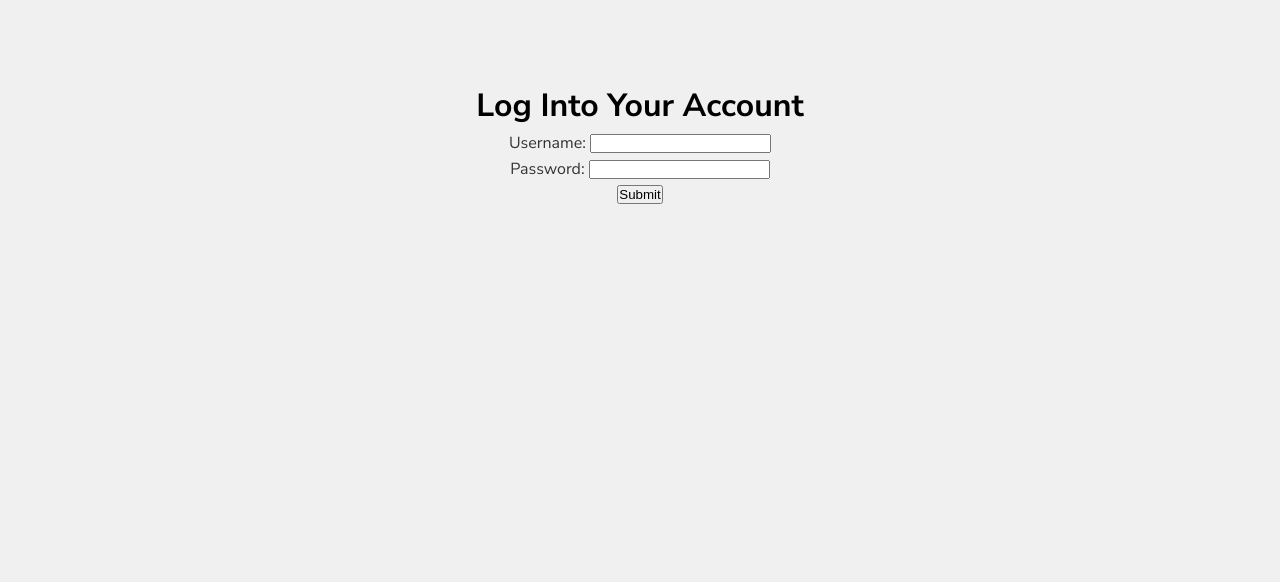
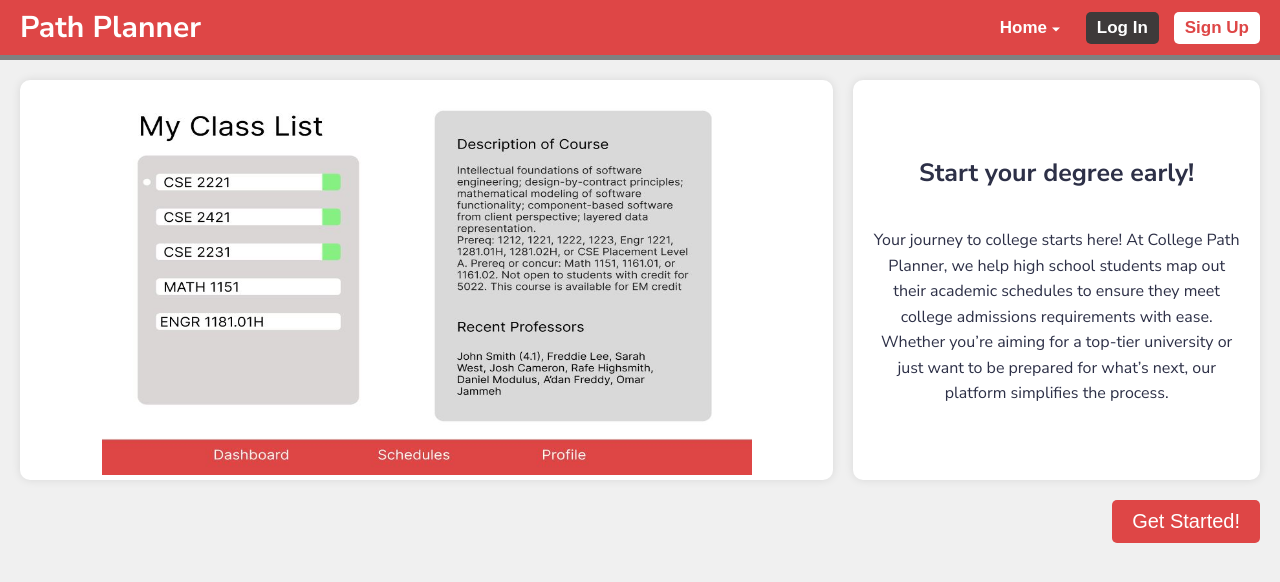
Before and after one commit to shukanth/PathPlanner, a React (Create React App) app in the folder frontend/: page / in a window 1280 px wide. Shown: the top 582 px of the page. Built offline with nearby package versions, Linux system fonts and the light colour scheme.

Commit message:
New front-end changes

```diff
--- a/frontend/src/App.js
+++ b/frontend/src/App.js
@@ -1,5 +1,5 @@
 import './App.css';
-// import App1 from './landingPage';
+import App1 from './landingPage';
 // import Footer from './footer';
 import CreditList from './CreditList';
 import LogInPage from './LogInPage';
@@ -8,12 +8,13 @@
 function App() {
   return (
     <div className="App">
-<Router>
-      <Routes>
-        <Route path="/" element={<LogInPage />} />
-        <Route path="/credit-list" element={<CreditList />} />
-      </Routes>
-    </Router>    </div>
+      <Router>
+        <Routes>
+          <Route path="/" element={<App1 />} />
+          <Route path="/login" element={<LogInPage />} />
+          <Route path="/credit-list" element={<CreditList />} />
+        </Routes>
+      </Router>    </div>
   );
 }
 
--- a/frontend/src/LogInPage.js
+++ b/frontend/src/LogInPage.js
@@ -1,7 +1,7 @@
-import React, {useState} from 'react'
+import React, { useState } from 'react'
 import httpClient from './httpClient';
 import './LogInPageLook.css'
-import { BrowserRouter as Router, Routes, Route, Link, useNavigate } from 'react-router-dom';
+import { useNavigate } from 'react-router-dom';
 
 function LogInPage() {
     const [email, setEmail] = useState("");
--- a/frontend/src/landingPage.js
+++ b/frontend/src/landingPage.js
@@ -1,5 +1,6 @@
 import React from 'react';
 import './index.css';
+import { useNavigate } from 'react-router-dom';
 
 function App1() {
   return (
```
